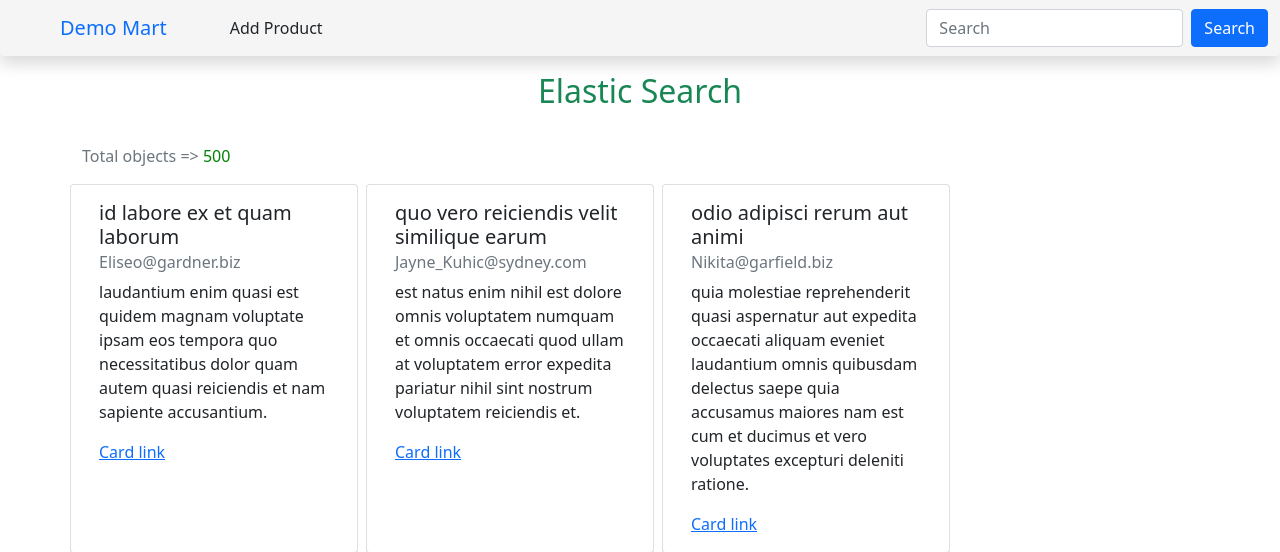
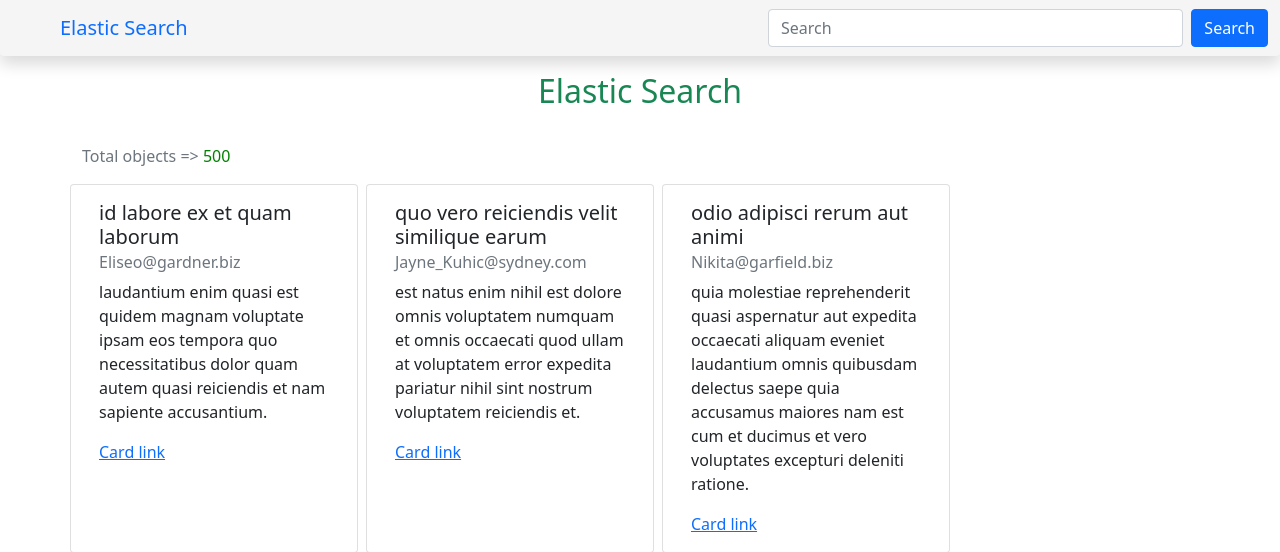
Before and after one commit to MahmudJewel/Django-Elastic_Search-2, a Django app: page / in a window 1280 px wide. Shown: the top 552 px of the page. Run offline with Django 3.2, Linux system fonts and the light colour scheme; data comes from the database, SQL or seed files in the repository; some libraries are stand-ins or nearby versions; some web fonts are replaced.

Commit message:
search field fixed

```diff
--- a/templates/base.html
+++ b/templates/base.html
@@ -6,7 +6,8 @@
 <head>
     <meta charset="UTF-8" />
     <meta http-equiv="X-UA-Compatible" content="IE=edge" />
-    <meta name="viewport" content="width=device-width, initial-scale=1.0" />
+    <!-- <meta name="viewport" content="width=device-width, initial-scale=1.0" /> -->
+    <meta name="viewport" content="width=device-width, initial-scale=1">
     <!-- <title></title> -->
     <!-- title icon  -->
     <link rel="icon" type="image/png" href="media/titleicon.png">
@@ -29,13 +30,20 @@
     <!-- font-family: 'Acme', sans-serif;  -->
     <!-- external css  -->
     <link rel="stylesheet" href="{% static 'css/index.css' %}" />
+    <style>
+        @media screen and (min-width: 720px) {
+        #searchform{
+            width:500px !important;
+        }
+    }
+    </style>
 </head>
 
 <body class="bodycolor">
     <!-- navigations  -->
     <nav class="navbar navbar-expand fixed-top shadow bgcolor rounded-bottom" style="background: whitesmoke;">
         <div class="container-fluid">
-            <a class="navbar-brand brandcolor ms-5" href="/">Demo Mart</a>
+            <a class="navbar-brand brandcolor ms-5" href="/">Elastic Search</a>
             <button class="navbar-toggler custom-toggler" type="button" data-bs-toggle="collapse"
                 data-bs-target="#navbarSupportedContent" aria-controls="navbarSupportedContent" aria-expanded="false"
                 aria-label="Toggle navigation">
@@ -53,11 +61,11 @@
                   {% if request.path == urll %}active{% endif %}
                 " aria-current="page" href="{{ urll }}">{{cat}}</a>
                     </li>
-                    <li class="nav-item me-2 mb-lg-0 mb-3">
+                    <!-- <li class="nav-item me-2 mb-lg-0 mb-3">
                         <a class="btn textColor" aria-current="page" href="/product/create/">Add Product</a>
-                    </li>
+                    </li> -->
                 </ul>
-                <form class="d-flex" method="GET" action="{% url 'search' %}" >
+                <form class="d-flex" method="GET" action="{% url 'search' %}" id="searchform" >
 
                     <input class="form-control me-2" type="search" placeholder="Search" aria-label="Search"
                         name="name" value="{{request.GET.name}}" />
```
